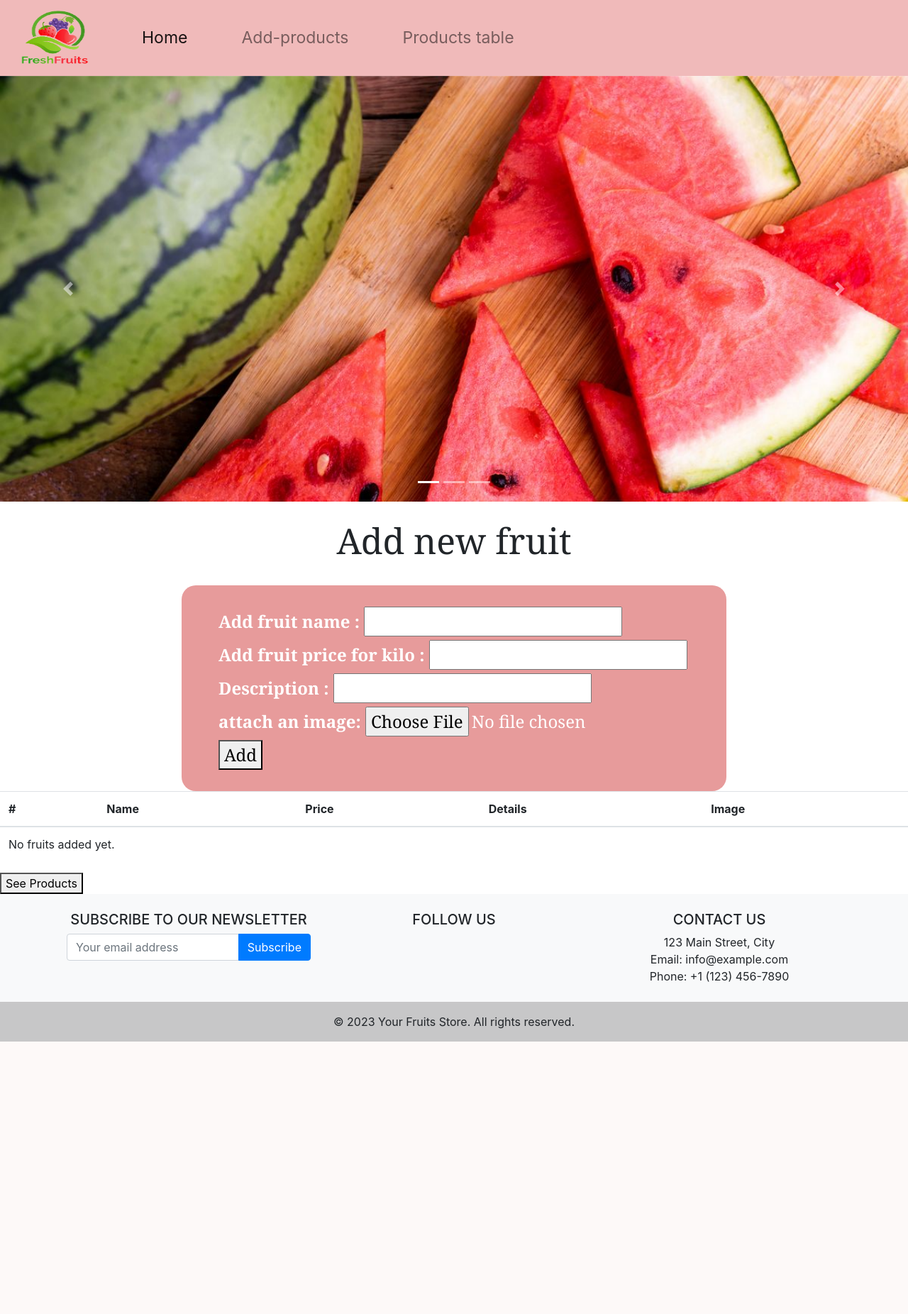
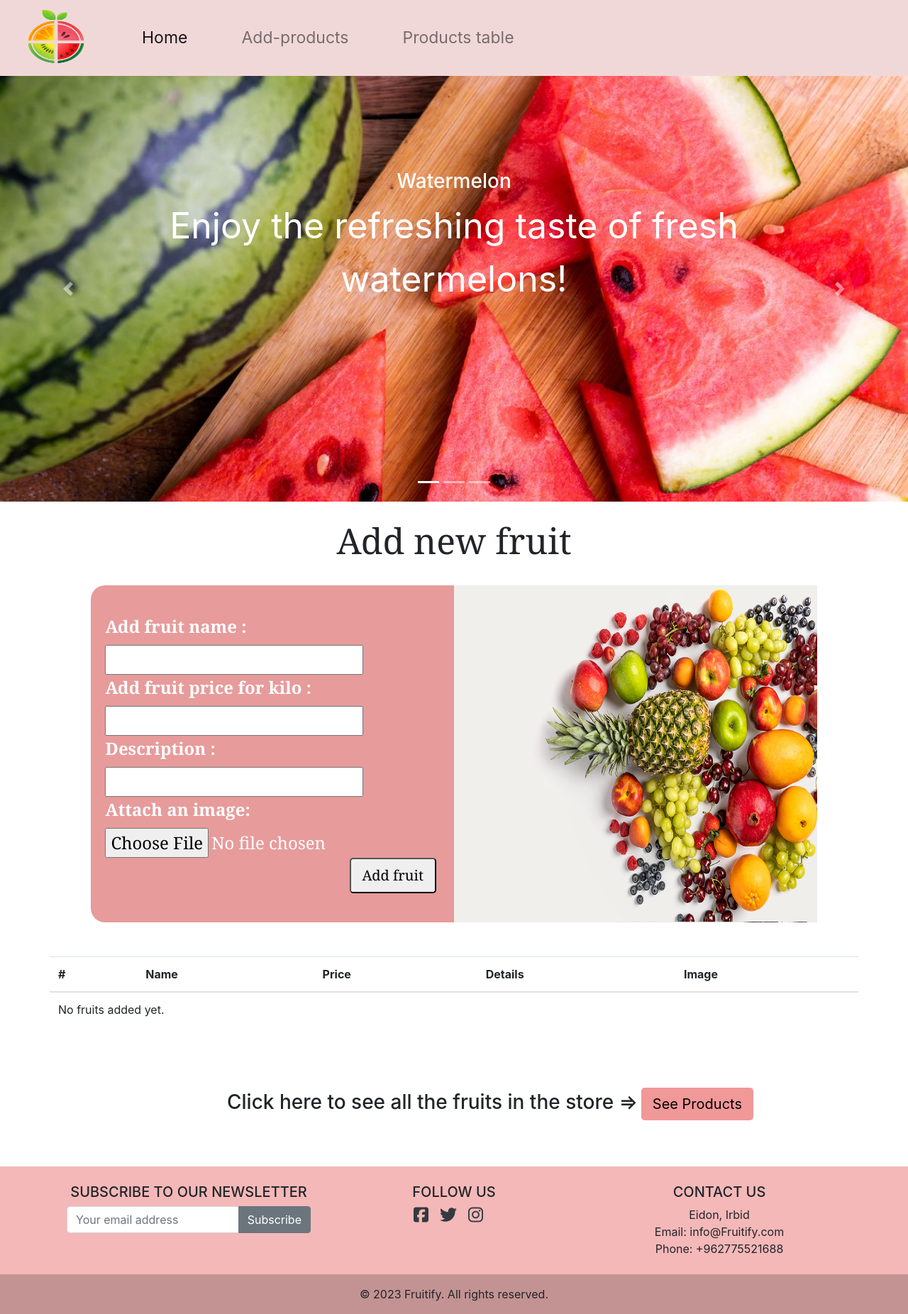
Before and after one commit to SereenQamhia/Mini-project-1, a PHP site: page /home.php in a window 1280 px wide. Shown: the whole page at 71% size. Before the commit the page ends 1468 px from the top, so only its background shows below. Run offline with PHP 8.4, Linux system fonts and the light colour scheme; some libraries are stand-ins or nearby versions.

Commit message:
Working on

```diff
--- a/home.php
+++ b/home.php
@@ -19,6 +19,7 @@ if (!empty($_GET['name']) && !empty($_GET['price']) && !empty($_GET['details']))
     header('location:home.php');
     exit; // Ensure no further code is executed after the redirect
 }
+// unset($_SESSION['fruits_array'][5]);
 // session_unset();
 ?>
 
@@ -33,11 +34,12 @@ if (!empty($_GET['name']) && !empty($_GET['price']) && !empty($_GET['details']))
     <!-- Bootstrap CSS -->
     <link rel="stylesheet" href="https://stackpath.bootstrapcdn.com/bootstrap/4.3.1/css/bootstrap.min.css" integrity="sha384-ggOyR0iXCbMQv3Xipma34MD+dH/1fQ784/j6cY/iJTQUOhcWr7x9JvoRxT2MZw1T" crossorigin="anonymous">
     <link rel="stylesheet" href="style.css">
+    <script src="https://kit.fontawesome.com/d6692547f6.js" crossorigin="anonymous"></script>
 </head>
   <body>
 
     <nav class="navbar navbar-expand-lg navbar-light">
-  <a class="navbar-brand" href="#"><img src="./images/logo.png" alt="logo" class="logo"></a>
+  <a class="navbar-brand" href="#"><img src="./images/Logo.png" alt="logo" class="logo"></a>
   <button class="navbar-toggler" type="button" data-toggle="collapse" data-target="#navbarNav" aria-controls="navbarNav" aria-expanded="false" aria-label="Toggle navigation">
     <span class="navbar-toggler-icon"></span>
   </button>
@@ -65,7 +67,7 @@ if (!empty($_GET['name']) && !empty($_GET['price']) && !empty($_GET['details']))
                 <li data-target="#carouselExample" data-slide-to="2"></li>
             </ol>
             <!--Carousel Slides-->
-            <div class="carousel-inner" style="height: 600px;">
+            <div class="carousel-inner inner" >
                 <div class="carousel-item active">
                 <img class="d-block w-100" src="./images/watermelon.jpg" alt="First slide">
                     <div class="carousel-caption">
@@ -76,7 +78,7 @@ if (!empty($_GET['name']) && !empty($_GET['price']) && !empty($_GET['details']))
                 <div class="carousel-item">
                 <img class="d-block w-100" src="./images/strawberry.jpg"  alt="First slide">
                     <div class="carousel-caption">
-                    <h3>Strawberries</h3>
+                    <h3 >Strawberries</h3>
         <p>Try our fresh strawberries. You will love them!</p>
                     </div>
                 </div>
@@ -99,19 +101,21 @@ if (!empty($_GET['name']) && !empty($_GET['price']) && !empty($_GET['details']))
 
   <h2 id="add">Add new fruit</h2>
   <div id="fillData">
-  <form action="" method="get">
+  <form  id="fruit" action="" method="get">
       <label for="" > Add fruit name :</label>
     <input type="text" name="name" Required>  <br>
       <label for=""> Add fruit price for kilo :</label>
     <input type="text" name="price" Required>   <br>
       <label for=""> Description :</label>
     <input type="text" name="details" Required>   <br>
-    <label for=""> attach an image:</label>
+    <label for=""> Attach an image:</label>
     <input type="file" >     <br>
-    <button type="submit" > Add</button>
+    <button type="submit" class="btn1 btn-lg" > Add fruit</button>
   </form>
-  </div>
-  <table class="table" id="table">
+
+  <img class="Image" src="./images/fruits.jpg" >
+  </div> <br><br>
+  <table class="table container" id="table">
     <thead>
         <tr>
             <th scope="col">#</th>
@@ -138,16 +142,16 @@ if (!empty($_GET['name']) && !empty($_GET['price']) && !empty($_GET['details']))
             </tr>
         <?php endif; ?>
     </tbody>
-</table>
+</table>  <br><br>
+<form method="get" action="products.php" >
 
-  <form method="get" action="products.php" >
+  <h3 class="seeProducts"> Click here to see all the fruits in the store =></h3>
+    <button type="submit" class="butn btn-lg"  > See Products</button>
 
-    <button type="submit" > See Products</button>
-
-        </form>
+        </form>  <br><br>
 
 
-        <footer class="bg-light text-center text-lg-start">
+        <footer class="text-center text-lg-start footer ">
     <div class="container p-4 pb-0">
         <div class="row">
             <div class="col-md-4 mb-4 mb-md-0">
@@ -156,7 +160,7 @@ if (!empty($_GET['name']) && !empty($_GET['price']) && !empty($_GET['details']))
                     <div class="input-group">
                         <input type="email" class="form-control" placeholder="Your email address" aria-label="Your email address" aria-describedby="subscribeBtn">
                         <div class="input-group-append">
-                            <button class="btn btn-primary" type="submit" id="subscribeBtn">Subscribe</button>
+                            <button class="btn btn-secondary" type="submit" id="subscribeBtn">Subscribe</button>
                         </div>
                     </div>
                 </form>
@@ -164,20 +168,20 @@ if (!empty($_GET['name']) && !empty($_GET['price']) && !empty($_GET['details']))
 
             <div class="col-md-4 mb-4 mb-md-0">
                 <h5 class="text-uppercase">Follow Us</h5>
-                <ul class="list-unstyled d-flex justify-content-center mb-0">
+                <ul class="list-unstyled d-flex justify-content-center mb-2">
                     <li class="mr-3">
                         <a href="#" class="text-dark">
-                            <i class="fab fa-facebook-f"></i>
+                        <i class="fa-brands fa-square-facebook fa-xl"></i>
                         </a>
                     </li>
                     <li class="mr-3">
                         <a href="#" class="text-dark">
-                            <i class="fab fa-twitter"></i>
+                            <i class="fab fa-twitter fa-xl"></i>
                         </a>
                     </li>
                     <li class="mr-3">
                         <a href="#" class="text-dark">
-                            <i class="fab fa-instagram"></i>
+                            <i class="fab fa-instagram fa-xl"></i>
                         </a>
                     </li>
                 </ul>
@@ -185,15 +189,15 @@ if (!empty($_GET['name']) && !empty($_GET['price']) && !empty($_GET['details']))
 
             <div class="col-md-4 mb-4 mb-md-0">
                 <h5 class="text-uppercase">Contact Us</h5>
-                <p class="mb-0">123 Main Street, City</p>
-                <p class="mb-0">Email: info@example.com</p>
-                <p class="mb-0">Phone: +1 (123) 456-7890</p>
+                <p class="mb-0">Eidon, Irbid</p>
+                <p class="mb-0">Email: info@Fruitify.com</p>
+                <p class="mb-0">Phone: +962775521688</p>
             </div>
         </div>
     </div>
 
     <div class="text-center p-3" style="background-color: rgba(0, 0, 0, 0.2);">
-        © <?php echo date('Y'); ?> Your Fruits Store. All rights reserved.
+        © <?php echo date('Y'); ?> Fruitify. All rights reserved.
     </div>
 </footer>
 
--- a/style.css
+++ b/style.css
@@ -3,12 +3,20 @@
     height: 80px;
 }
  nav {
-    background-color: #f0baba;
+    background-color: #f1d8d8;
     font-size: 23px;
 
    }
    .nav-item {
     padding: 20px 30px;
+}
+ .inner {
+   height: 600px;
+ }
+.carousel-caption {
+    position: absolute;
+    bottom: 600px;
+    font-size: 50px;
 }
 
  h2 {
@@ -22,18 +30,61 @@
     font-family:Georgia, 'Times New Roman', Times, serif;
     background-color: rgb(231, 155, 155);
      margin: auto;
-    width: 60%;
+     width: 80%;
     border-radius: 20px;
     display: flex;
-    justify-content: center;
-    padding: 30px;
+    justify-content: space-between;
     font-size:x-large;
     color: white;
     font-weight: bold;
+    padding: 0px;
+
 }
 
+#fruit {
+    width: 50%;
+    padding: 4% 0% 4% 2%;
+
+
+}
+.Image {
+    position: relative;
+    width: 50%;
+}
+
+.btn1 {
+  position: relative;
+  left:70% ;
+}
+.container2 {
+ margin: 2% 8%;
+
+}
 .card {
 
 display: inline-block;
 margin: 10px;
 }
+.seeProducts {
+    display: inline-block;
+    margin: 2% 0% 2% 25%;
+}
+.butn {
+    background-color: #f19898;
+    border-style: none;
+}
+
+footer {
+    background-color: #f4b8b8;
+
+}
+
+@media screen and (min-width:768px ) and (max-width: 1024) {
+    .inner {
+        height: 400px;
+      }
+    .carousel-caption {
+    bottom: 100px;
+    font-size: 50px;
+}
+}
```
Also changed, not shown: products.php (+74 -0 lines), images/logo.png.
